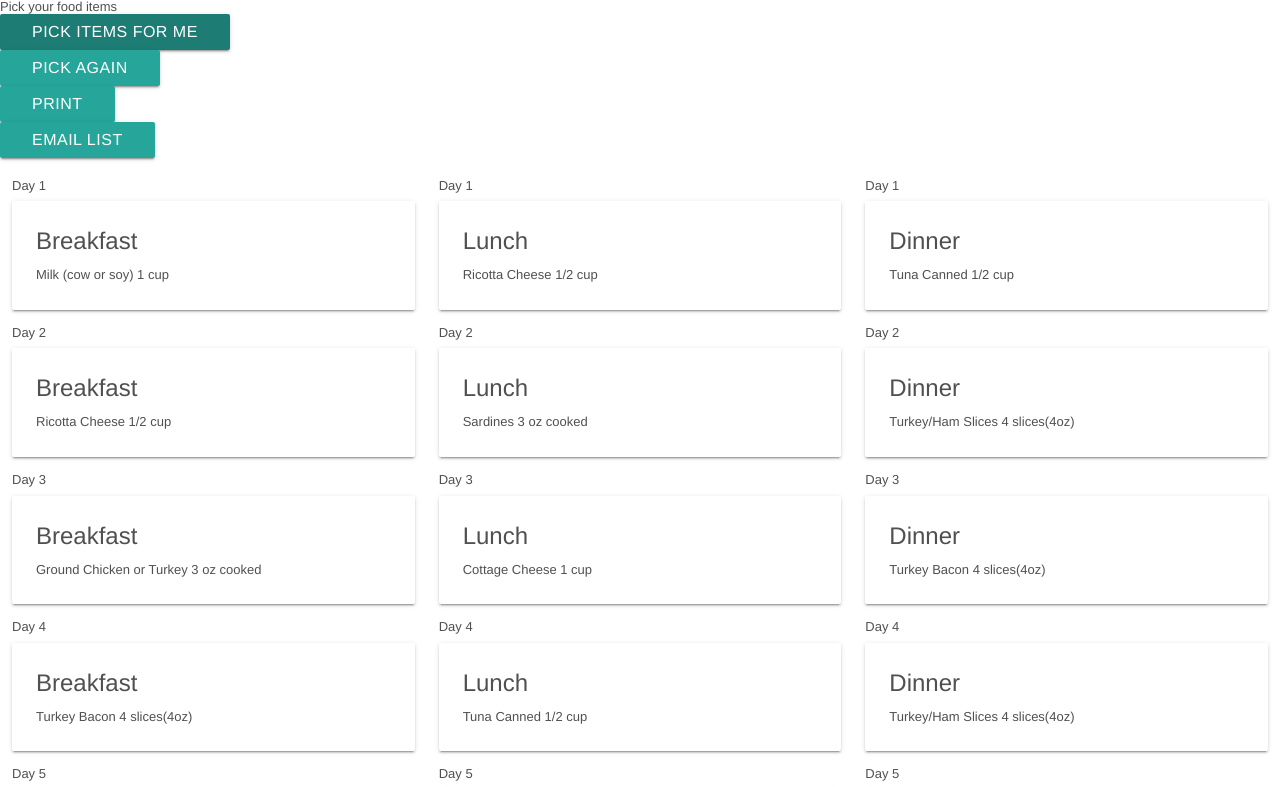
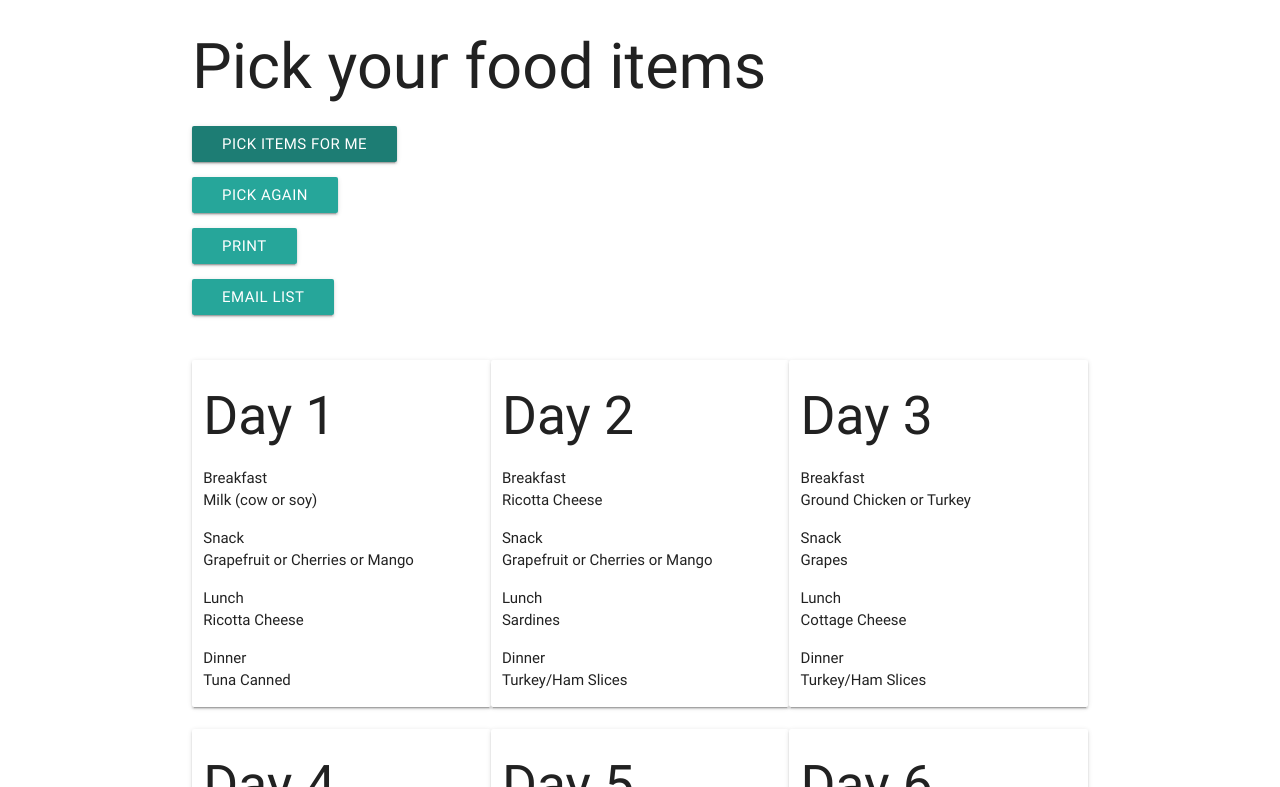
Before and after one commit to lore-code/Food-Plan, a plain HTML site: page index.html in a window 1280 px wide. Both pictures are taken after a click on the button "PICK ITEMS FOR ME". Shown: the top 787 px of the page. Drawn offline with nearby package versions, Linux system fonts and the light colour scheme; files that its build step writes are made by us from their sources.

Commit message:
Now have it in cards,columns and am able to get things in the correct order

```diff
--- /dev/null
+++ b/css/style.css
@@ -0,0 +1,3 @@
+.breakhead {
+	text-align: center;
+}
--- a/index.html
+++ b/index.html
@@ -15,6 +15,8 @@
 	</head>
 
 	<body>
+
+		<div class = "container">
 		<h1>Pick your food items</h1>
 
 
@@ -29,26 +31,45 @@
 
 		</br>
 
+		</div>
 
-		<h3></h3>
-		<div class="row" id ="cards">
+
+
+		<!-- <div class="row" id ="cards">
+
+			<div class="breakfast col m3"></div>
+		</br>
+			<div class="snack1 col m3"></div>
+			<div class="lunch col m3"></div>
+			<div class="snack2 col m3"></div>
+			<div class="dinner col m3"></div>
 
 
 
 
+ 		 	</div> -->
 
- 		 	</div>
+ 		 	<div class ="container row" id ="info">
 
- 		 </div>
+
+
+
+ 		 		</div>
 
 
 
 
 
 
-		   </div>
 
-		</div>
+
+
+
+
+
+
+
+
 
 
 
--- a/js/script.js
+++ b/js/script.js
@@ -1,11 +1,10 @@
-
 $("#info").hide();
 
 var day;
 
 $("#pickitems").on('click',function(){
 
-			for (var i=0; i<7; i++) {
+			for (var i=1; i<8; i++) {
 				day=i;
 				protein_list();
 				fruit_list();
@@ -23,9 +22,12 @@ $("#pickAgain").on("click", function () {
 
 
 	erase_list();
-	for (var i=0; i<7; i++) {
+
+	for (var i=1; i<8; i++) {
 	protein_list();
 	fruit_list();
+	count= 0;
+	day=i;
 
 }
 
@@ -49,10 +51,7 @@ function email () {
 
 function erase_list () {
 
-	$(".breakfast").empty();
-	$(".lunch").empty();
-	$(".snack1").empty();
-	$(".dinner").empty();
+	$("#info").empty();
 
 }
 
@@ -213,6 +212,16 @@ var count = 0;
 var days = 0;
 
 var title;
+var breakfast;
+var breakfast1;
+var lunch;
+var lunch1;
+var snack;
+var snack1;
+var dinner;
+var dinner1;
+
+var html;
 
 function search(nameKey, myArray, index, days){
 
@@ -244,6 +253,7 @@ function search(nameKey, myArray, index, days){
 
         		if(index==0) {
             		title = "Breakfast";
+            		breakfast = myArray[i].name;
 
 
 
@@ -252,11 +262,13 @@ function search(nameKey, myArray, index, days){
            		if(index ==1) {
 
             	title = "Lunch";
+            	lunch = myArray[i].name;
             	}
 
             	if(index ==2){
 
             	title = "Dinner";
+            	dinner = myArray[i].name;
             	}
 
  				count++;
@@ -264,26 +276,24 @@ function search(nameKey, myArray, index, days){
         }
 
 
+        if(myArray[i].other ==="Fruit"){
 
+        	if(index==0){
+        		title="Snack";
+        		snack=myArray[i].name;
 
+        	}
 
-        var html = '<div class="col m4"><h2>Day ' + (day + 1) + '</h2><div class="card blue-grey-darken-1"><div class="card-content"><span class="card-title">' + title +'</span><p>'+ resObj.name + " " + resObj.value +  '</p></div></div></div>';
-
-        	if (myArray[i].other==="Protein" ) {
-
-
-            		$("#cards").append(html);
-
-
+        	count++;
+        	console.log("THis is count " + count);
         }
 
 
 
+        // <div class="col m4">
 
 
 
-
-        	}
 
 
 				console.log(listArray);
@@ -297,10 +307,22 @@ function search(nameKey, myArray, index, days){
 
 
 
+	}
 
 
 
+		html = '<div class="col l4 s12 card"><h2>Day ' + (count/4) + '</h2><p>Breakfast </br>' + breakfast + '</p><p>Snack </br>' + snack + '</p><p>Lunch </br>' + lunch + '</p><p>Dinner </br>' + dinner + '</p></div>';
+
+		if (count == 4 || count == 8 || count == 12 || count == 16 || count ==20 || count == 24 || count == 28) {
+
+		$("#info").append(html);
+		console.log(day);
+	}
+
+
 }
+
+
 
 var array = [
     { name:"Sardines", value:"3 oz cooked", other: "Protein" },
```
